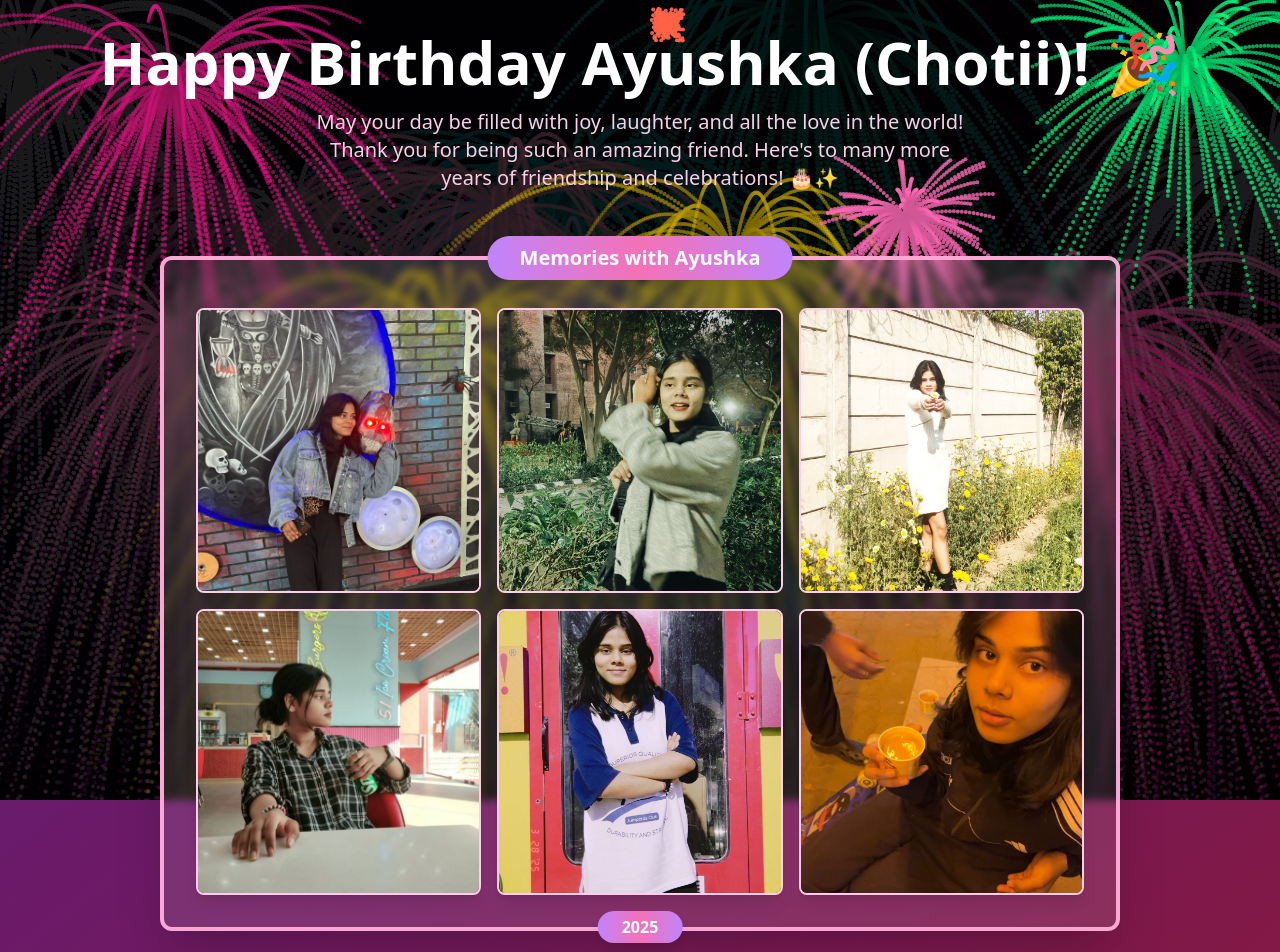
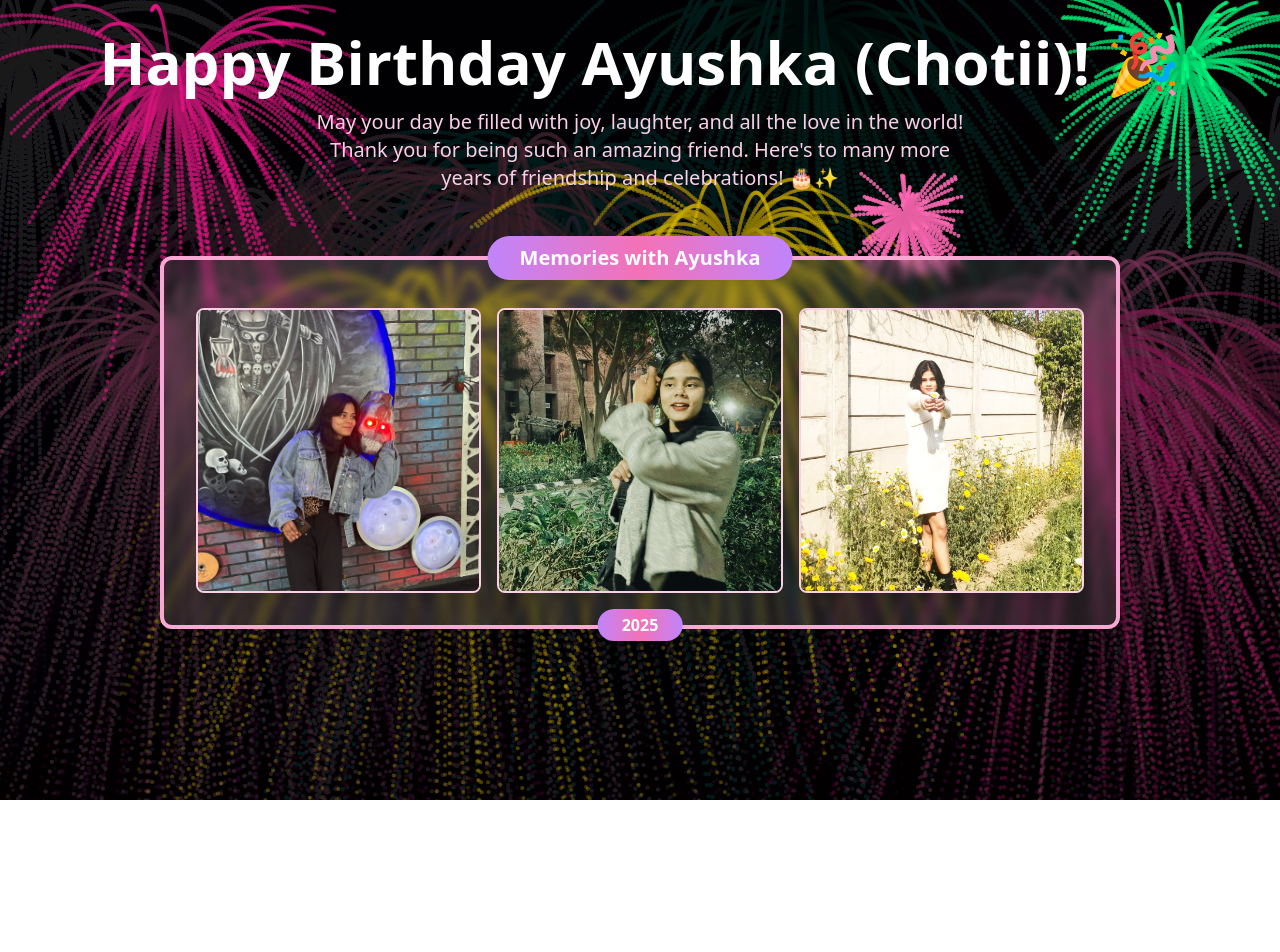
Before and after one commit to Niyaz0316/Chotti-birthday, a React (Vite) app: page /gift in a window 1280 px wide. Shown: the top 952 px of the page. After the commit the page ends 800 px from the top, so only its background shows below. Built offline with nearby package versions, Linux system fonts and the light colour scheme.

Commit message:
Update PhotoGallery.tsx

```diff
--- a/src/components/PhotoGallery.tsx
+++ b/src/components/PhotoGallery.tsx
@@ -4,10 +4,7 @@ import { motion } from 'framer-motion';
 const photos = [
   "/lovable-uploads/01bb64b8-38f8-4e12-94c9-80f939460c91.png",
   "/lovable-uploads/890d40db-08ff-4435-a676-a1b8c788168c.png",
-  "/lovable-uploads/68480093-d551-4081-ae63-b72b3415626f.png",
-  "/lovable-uploads/5c7503b7-c142-4d8d-a5df-3e83a798e06f.png",
-  "/lovable-uploads/ae4fcba8-3cb1-41cc-a026-771529cb0d12.png",
-  "/lovable-uploads/80bc64cb-8ff8-451d-b051-f311505e02c7.png"
+  "/lovable-uploads/68480093-d551-4081-ae63-b72b3415626f.png"
 ];
 
 export const PhotoGallery = () => {
```
